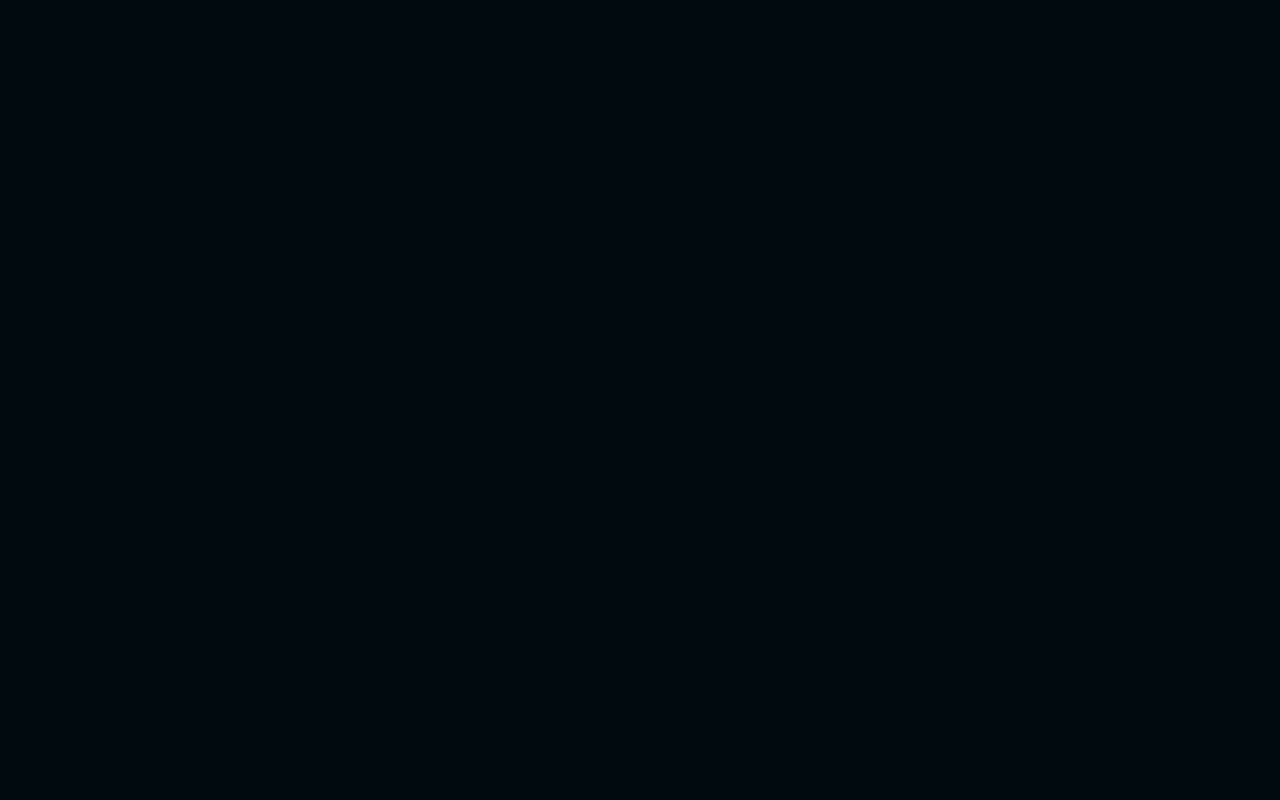
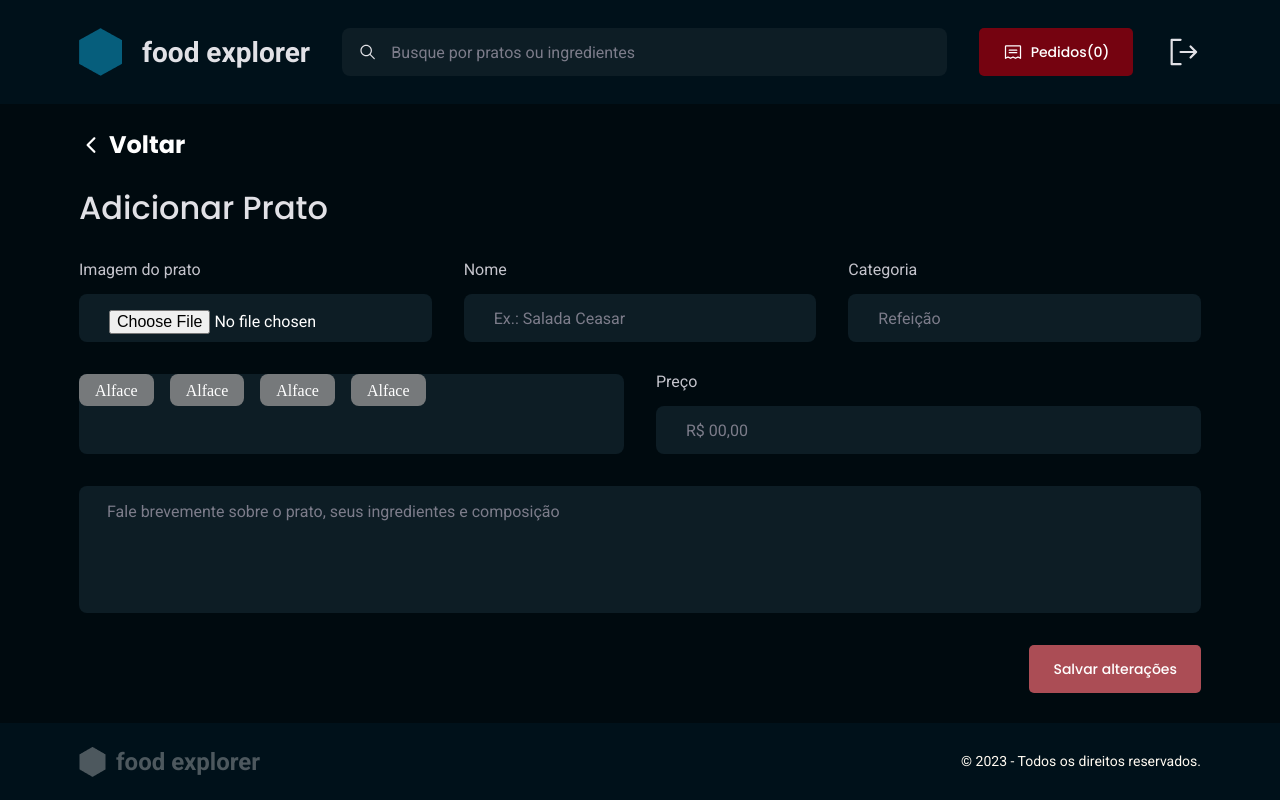
Before and after one commit to iCaioReis/Food-Explorer-Front-End, a React (Vite) app: page /editarPrato in a window 1280 px wide. Before the commit this address had no page. Built offline with nearby package versions, Linux system fonts and the light colour scheme.

Commit message:
Create Edit Dish page

```diff
--- /dev/null
+++ b/src/pages/EditDish/index.jsx
@@ -0,0 +1,55 @@
+import { IoIosArrowBack } from "react-icons/io";
+
+import { Input } from "../../components/Input";
+import { Button } from "../../components/Button";
+import { Header } from "../../components/Header";
+import { Footer } from "../../components/Footer";
+import { TextArea } from "../../components/TextArea";
+
+import { Container, Content, Form, Ingredients } from "./styles";
+
+export function EditDish() {
+    return (
+        <Container>
+            <Header />
+
+            <Content>
+
+                <a href="/" className="poppins_300_bold">
+                    {<IoIosArrowBack />}
+                    {"Voltar"}
+                </a>
+
+                <h1 className="poppins_400_medium">Adicionar Prato</h1>
+
+                <Form>
+                <div>
+                    <Input placeholder="Selecione imagem" type="file" title="Imagem do prato"/>
+                    <Input placeholder="Ex.: Salada Ceasar" title="Nome"/>
+                    <Input placeholder="Refeição" title="Categoria"/>
+                </div>
+
+                <div>
+                    <Ingredients>
+                        <span>Alface</span>
+                        <span>Alface</span>
+                        <span>Alface</span>
+                        <span>Alface</span>
+                    </Ingredients>
+                    <Input placeholder="R$ 00,00" title="Preço"/>
+                </div>
+
+                <TextArea
+                    placeholder="Fale brevemente sobre o prato, seus ingredientes e composição"
+                    rows="5"
+                />
+
+                <Button title={"Salvar alterações"} type="subimit"/>
+            </Form>
+
+            </Content>
+
+            <Footer />
+        </Container>
+    )
+}
--- /dev/null
+++ b/src/pages/EditDish/styles.js
@@ -0,0 +1,67 @@
+import styled from "styled-components";
+
+export const Container = styled.div`
+    position: relative;
+    min-height: 100vh;
+
+    padding-bottom: 77px;
+`;
+
+export const Content = styled.div`
+    max-width: 1122px;
+    margin: 24px auto;
+
+    > a {
+        color: ${({ theme }) => theme.COLORS.LIGHT_100};
+
+        align-items: center;
+        display: flex;
+        gap: 6px;
+    }
+
+    > h1 {
+        margin-top: 24px;
+    }
+`;
+
+export const Form = styled.form`
+    margin-top: 32px;
+
+    gap: 32px;
+    display: flex;
+    flex-direction: column;
+
+    > div {
+        display: flex;
+        gap: 32px;
+    }
+
+    > button {
+        margin-left: auto;
+
+        width: fit-content;
+
+        background-color: ${({ theme }) => theme.COLORS.TOMATO_400};
+    }
+`;
+
+export const Ingredients = styled.div`
+    width: 100%;
+
+    display: flex;
+    gap: 1rem;
+
+    background-color: ${({ theme }) => theme.COLORS.DARK_900};
+
+    border-radius: 8px;
+
+    > span {
+        height: 2rem;
+        padding: .5rem 1rem;
+
+        border-radius: 8px;
+
+        background-color: ${({ theme }) => theme.COLORS.LIGHT_600};
+        color: ${({ theme }) => theme.COLORS.LIGHT_100};
+    }
+`;
--- a/src/routes/app.routes.jsx
+++ b/src/routes/app.routes.jsx
@@ -1,6 +1,7 @@
 import { Routes, Route} from 'react-router-dom';
 
 import { AddDish} from '../pages/AddDish';
+import { EditDish } from '../pages/EditDish';
 import { Home } from '../pages/Home';
 import { Dish } from '../pages/Dish';
 
@@ -10,6 +11,7 @@ export function AppRoutes () {
             <Route path='/' element={<Home/>}/>
             <Route path='/prato' element={<Dish/>}/>
             <Route path='/adicionarprato' element={<AddDish/>}/>
+            <Route path='/editarPrato' element={<EditDish/>}/>
         </Routes>
     )
 }
--- a/src/routes/index.jsx
+++ b/src/routes/index.jsx
@@ -6,7 +6,7 @@ import { AppRoutes } from "./app.routes";
 export function Routes() {
     return(
         <BrowserRouter>
-            <AuthRoutes/>
+            <AppRoutes/>
         </BrowserRouter>
     )
 }
```
